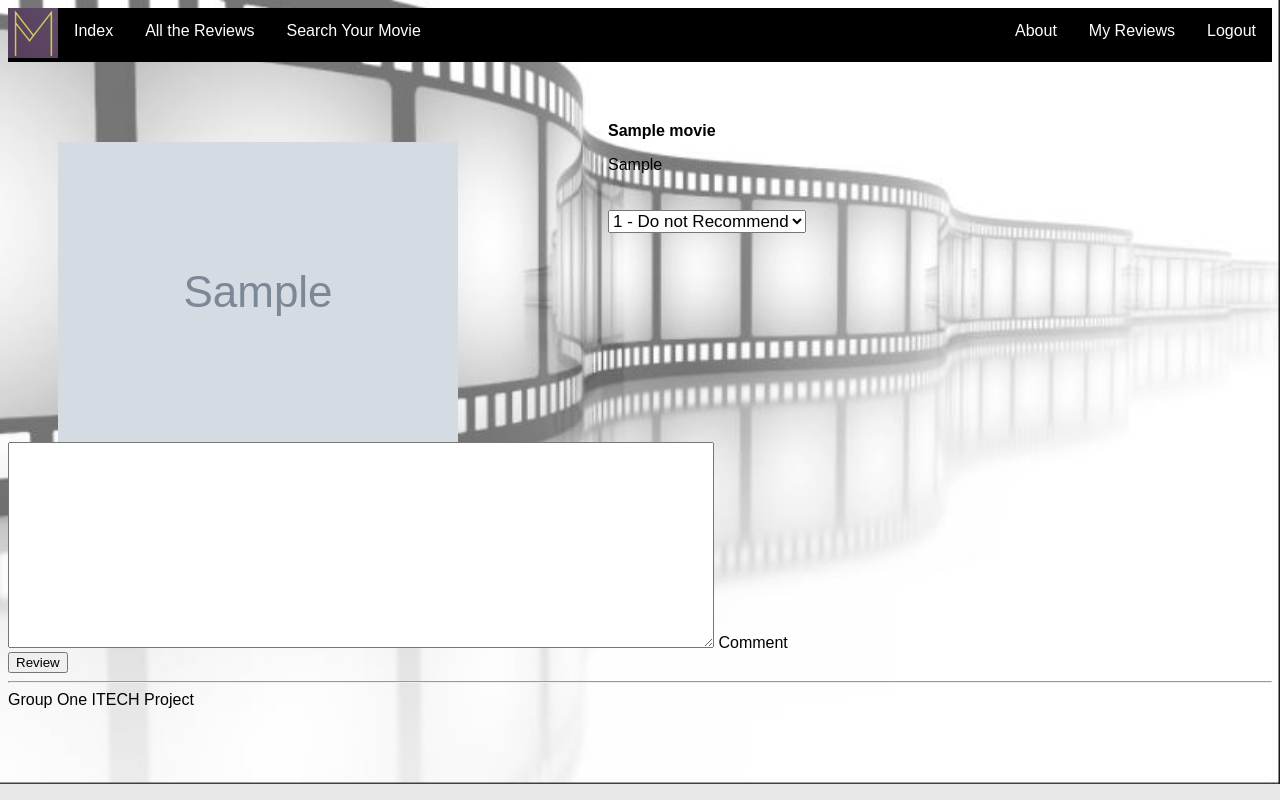
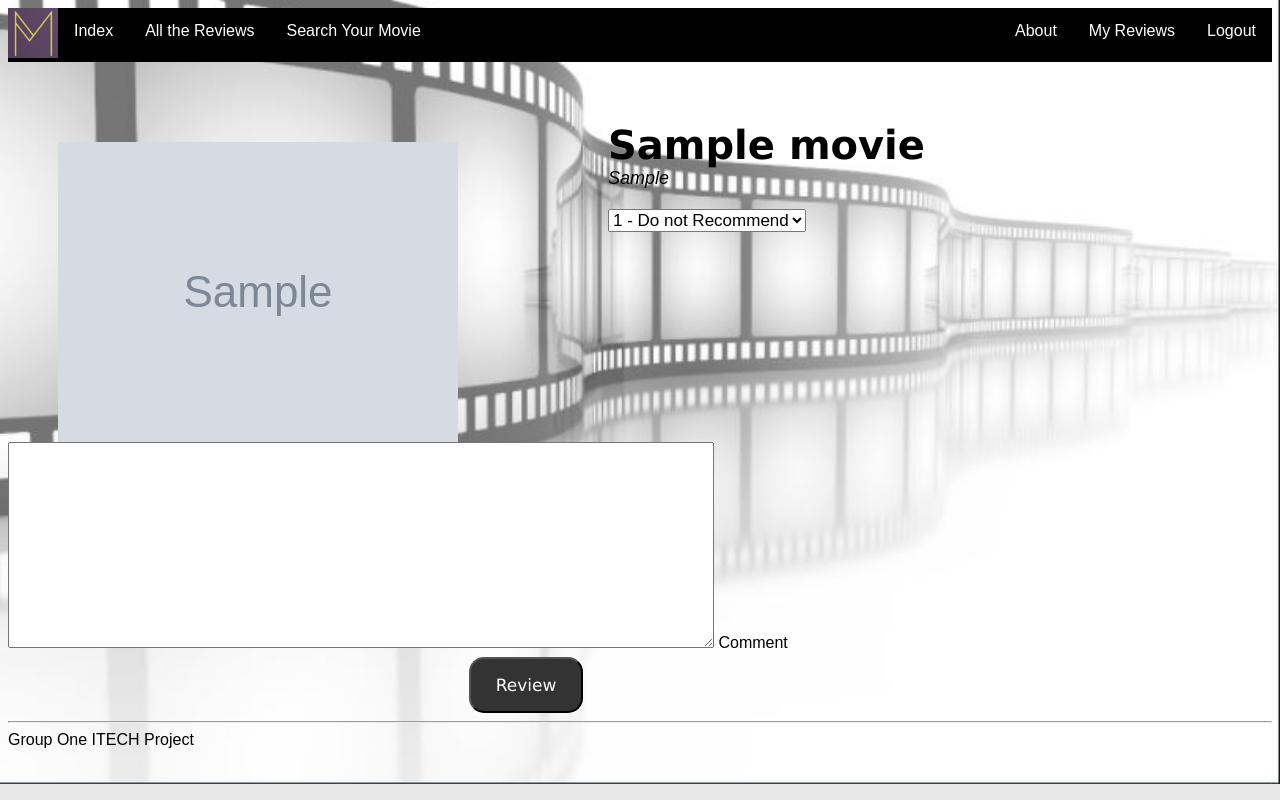
Before and after one commit to ChinwekeleIzuzu/MovieWorld, a Django app: page /movieworld/1/review in a window 1280 px wide. Run offline with Django 3.2, Linux system fonts and the light colour scheme; a user stored in the database is signed in; tables that the repository leaves empty hold one stand-in row (values such as "Sample post"); grey boxes marked "Sample" are stand-in pictures; data that the repository does not hold is empty; some libraries are stand-ins or nearby versions.

Commit message:
Update review.html

```diff
--- a/templates/movieworld/review.html
+++ b/templates/movieworld/review.html
@@ -14,12 +14,12 @@
     <div class="card">
         <img src="{{ movie.poster.url }}">
         <div class="container">
-            <b>{{ movie.title }}</b>
+            <label class='title'>{{ movie.title }}</label>
             <br>
-            <p>{{ movie.plot }}</p>
+            <i class='plot'>{{ movie.plot }}</i>
             <form method="post" action="" role="form" >
                 {% csrf_token %}
-            <div>
+            <div class='number'>
                 {{ form.review_number }}
             </div>
             <br>
@@ -27,7 +27,7 @@
                 {{ form.review }}
                 <label for="textarea1">Comment</label>
             </div>
-            <button type="submit" name="action">Review</button>
+            <button type="submit" name="action" class='re-btn'>Review</button>
             </form>
         </div>
     </div>
```
